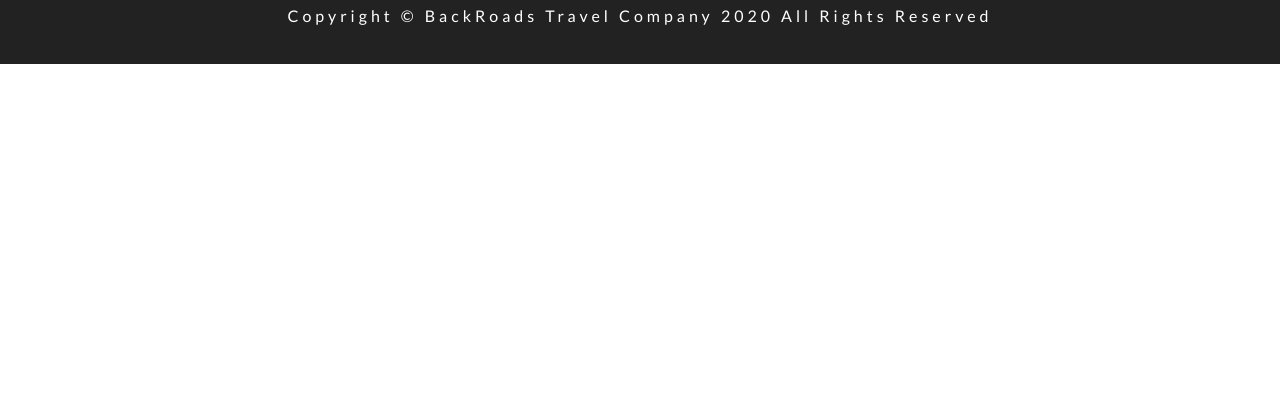
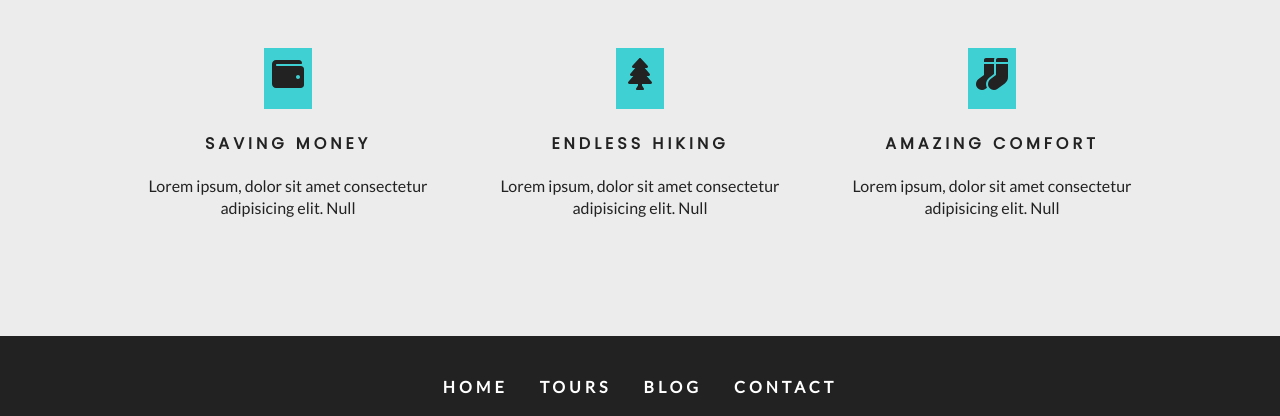
Before and after one commit to mlittlec/Gatsby_tutorial, a Gatsby site: page / in a window 1280 px wide. Shown: the part 2093-2509 px from the top of the page. Before the commit the page ends 2157 px from the top, so only its background shows below. Built offline with nearby package versions, Linux system fonts and the light colour scheme; Gatsby itself is replaced by a stand-in of ours.

Commit message:
Adding the 'Services' section to the Home page

```diff
--- a/src/components/Home/About.js
+++ b/src/components/Home/About.js
@@ -2,6 +2,7 @@ import React from "react"
 import Title from "../Title"
 import styles from "../../css/about.module.css"
 import img from "../../images/defaultBcg.jpeg"
+
 const About = () => {
   return (
     <section className={styles.about}>
--- /dev/null
+++ b/src/components/Home/Services.js
@@ -0,0 +1,23 @@
+import React from 'react'
+import Title from '../Title'
+import styles from '../../css/services.module.css'
+import services from '../../constants/services'
+
+const Services = () => {
+    return <section className={styles.services}>
+        <Title title="our" subtitle="services" />
+        <div className={styles.center}>
+            {
+                services.map((item, index)=>{
+                    return <article key={index} className={styles.service}>
+                        <span>{item.icon}</span>
+                        <h4>{item.title}</h4>
+                        <p>{item.text}</p>
+                    </article>
+                })
+            }
+        </div>
+    </section>
+}
+
+export default Services
--- /dev/null
+++ b/src/constants/services.js
@@ -0,0 +1,20 @@
+import React from "react"
+import { FaWallet, FaTree, FaSocks } from "react-icons/fa"
+
+export default [
+  {
+    icon: <FaWallet />,
+    title: "saving money",
+    text: "Lorem ipsum, dolor sit amet consectetur adipisicing elit. Null",
+  },
+  {
+    icon: <FaTree />,
+    title: "endless hiking",
+    text: "Lorem ipsum, dolor sit amet consectetur adipisicing elit. Null",
+  },
+  {
+    icon: <FaSocks />,
+    title: "amazing comfort",
+    text: "Lorem ipsum, dolor sit amet consectetur adipisicing elit. Null",
+  },
+]
--- a/src/pages/index.js
+++ b/src/pages/index.js
@@ -4,6 +4,7 @@ import Layout from "../components/Layout"
 import SimpleHero from "../components/SimpleHero"
 import Banner from "../components/Banner"
 import About from "../components/Home/About"
+import Services from "../components/Home/Services"
 
 export default () => (
   <Layout>
@@ -18,5 +19,6 @@ export default () => (
       </Banner>
     </SimpleHero>
     <About />
+    <Services />
   </Layout>
 )
```
